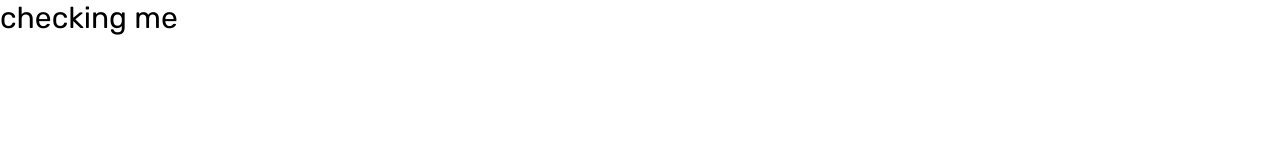
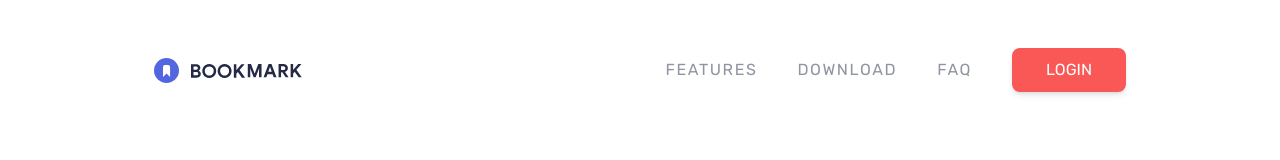
Before and after one commit to Mrst12/boomark-manager, a website: page index.html in a window 1280 px wide. Drawn offline with Linux system fonts and the light colour scheme.

Commit message:
add the nav bar and contents to the website

```diff
--- a/index.html
+++ b/index.html
@@ -13,7 +13,34 @@
     <link rel="stylesheet" href="css/style.css" />
     <title>Bookmark Manager</title>
   </head>
-  <body>
-    <h1 class="text-3xl">checking me</h1>
+  <body class="overflow-x-hidden">
+    <nav class="container relative mx-auto p-6">
+      <!-- Flex container for nav items -->
+      <div class="flex items-center justify-between space-x-20 my-6">
+        <!-- Logo -->
+        <div class="z-30">
+          <img src="images/logo-bookmark.svg" alt="" id="logo" />
+        </div>
+
+        <!-- Menu items -->
+        <div
+          class="hidden items-center space-x-10 uppercase text-grayishBlue md:flex"
+        >
+          <a href="#features" class="tracking-widest hover:text-softRed"
+            >Features</a
+          >
+          <a href="#download" class="tracking-widest hover:text-softRed"
+            >Download</a
+          >
+          <a href="#faq" class="tracking-widest hover:text-softRed">FAQ</a>
+
+          <a
+            href="#"
+            class="px-8 py-2 text-white bg-softRed border-2 border-softRed rounded-lg shadow-md hover:text-softRed hover:bg-white"
+            >Login</a
+          >
+        </div>
+      </div>
+    </nav>
   </body>
 </html>
```
Also changed, not shown: css/style.css.
